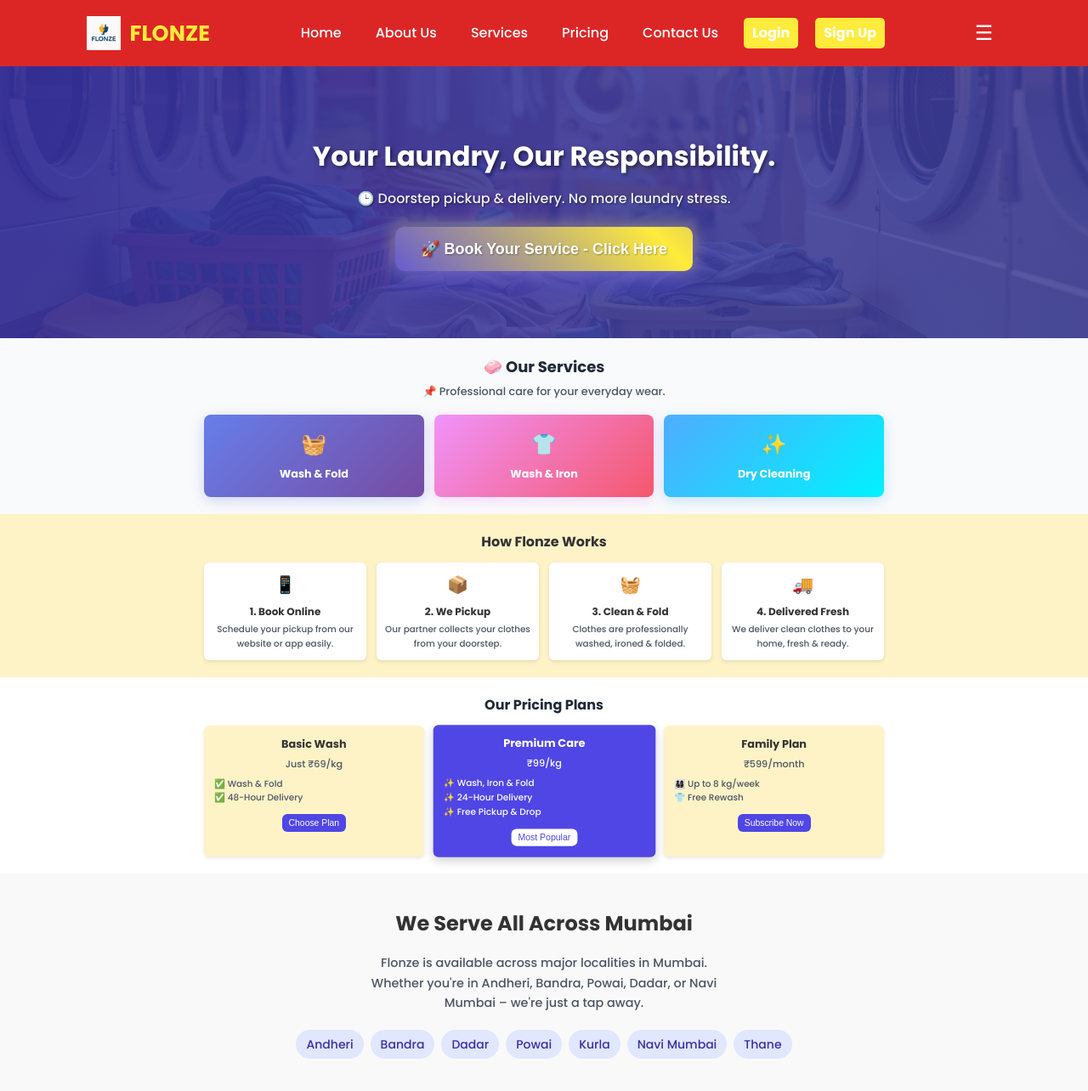
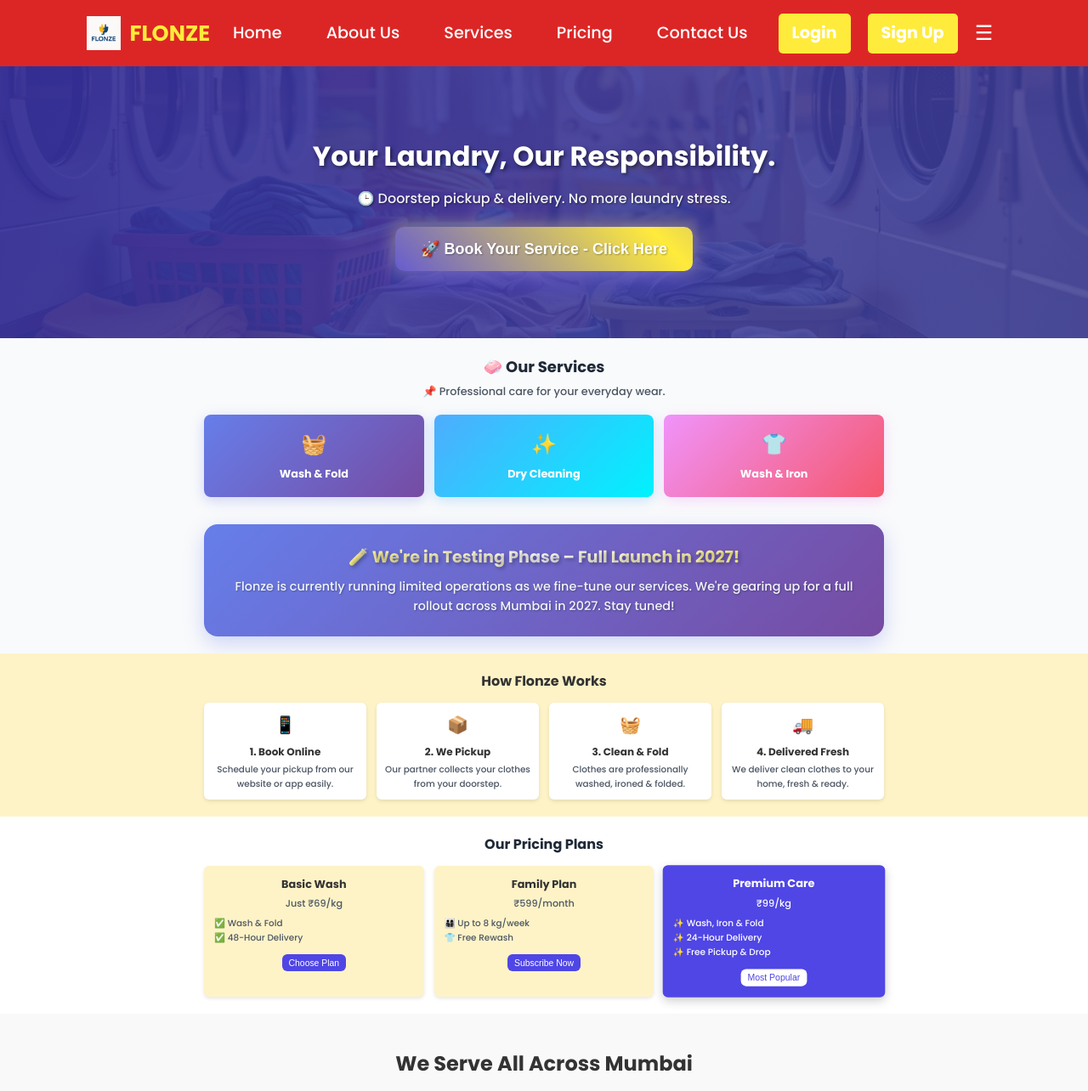
Before and after one commit to Mithunrock/Flonzewebsite, a plain HTML site: page index.html in a window 1280 px wide. Shown: the top 1284 px of the page at 85% size. Drawn offline with Linux system fonts and the light colour scheme.

Commit message:
updated something

```diff
--- a/index.html
+++ b/index.html
@@ -76,8 +76,8 @@
     .desktop-menu a {
       text-decoration: none;
       color: #fff;
-      font-size: 1rem;
-      padding: 0.3125rem 0.625rem;
+      font-size: 1.2rem;
+      padding: 0.5rem 1rem;
       border-radius: 0.3125rem;
     }
 
@@ -124,8 +124,8 @@
     .mobile-menu a {
       text-decoration: none;
       color: #fff !important;
-      font-size: 1rem;
-      padding: 12px 16px;
+      font-size: 1.1rem;
+      padding: 16px 20px;
       border-radius: 6px;
       display: block;
       text-align: center;
@@ -517,16 +517,22 @@
           <h3 style="font-size: 0.8rem; font-weight: 600; margin: 0;">Wash & Fold</h3>
         </div>
 
+        <div style="background: linear-gradient(135deg, #4facfe 0%, #00f2fe 100%); color: #fff; padding: 1rem 0.75rem; border-radius: 0.5rem; box-shadow: 0 4px 15px rgba(79, 172, 254, 0.3);">
+          <div style="font-size: 1.5rem; margin-bottom: 0.375rem;">✨</div>
+          <h3 style="font-size: 0.8rem; font-weight: 600; margin: 0;">Dry Cleaning</h3>
+        </div>
+
         <div style="background: linear-gradient(135deg, #f093fb 0%, #f5576c 100%); color: #fff; padding: 1rem 0.75rem; border-radius: 0.5rem; box-shadow: 0 4px 15px rgba(240, 147, 251, 0.3);">
           <div style="font-size: 1.5rem; margin-bottom: 0.375rem;">👕</div>
           <h3 style="font-size: 0.8rem; font-weight: 600; margin: 0;">Wash & Iron</h3>
         </div>
 
-        <div style="background: linear-gradient(135deg, #4facfe 0%, #00f2fe 100%); color: #fff; padding: 1rem 0.75rem; border-radius: 0.5rem; box-shadow: 0 4px 15px rgba(79, 172, 254, 0.3);">
-          <div style="font-size: 1.5rem; margin-bottom: 0.375rem;">✨</div>
-          <h3 style="font-size: 0.8rem; font-weight: 600; margin: 0;">Dry Cleaning</h3>
-        </div>
+      </div>
 
+      <!-- Stylish text below services -->
+      <div style="margin-top: 2rem; padding: 1.5rem; background: linear-gradient(135deg, #667eea 0%, #764ba2 100%); border-radius: 1rem; box-shadow: 0 8px 25px rgba(102, 126, 234, 0.3);">
+        <p style="font-family: 'Poppins', sans-serif; font-size: 1.2rem; font-weight: 600; color: #fff; text-shadow: 2px 2px 4px rgba(0,0,0,0.3); margin: 0; background: linear-gradient(45deg, #ffeb3b, #fff, #ffeb3b); -webkit-background-clip: text; -webkit-text-fill-color: transparent; background-clip: text;">🧪 We're in Testing Phase – Full Launch in 2027!</p>
+        <p style="font-family: 'Poppins', sans-serif; font-size: 0.9rem; color: #f1f5f9; margin-top: 0.5rem; text-shadow: 1px 1px 2px rgba(0,0,0,0.3);">Flonze is currently running limited operations as we fine-tune our services. We're gearing up for a full rollout across Mumbai in 2027. Stay tuned!</p>
       </div>
     </div>
   </section>
@@ -574,6 +580,15 @@
           </ul>
           <button style="background: #4f46e5; color: #fff; padding: 0.3rem 0.5rem; border-radius: 0.375rem; border: none; cursor: pointer; font-size: 0.65rem;">Choose Plan</button>
         </div>
+        <div style="background: #fef3c7; padding: 0.75rem; border-radius: 0.375rem; box-shadow: 0 2px 4px rgba(0, 0, 0, 0.1);">
+          <h3 style="font-size: 0.8rem; font-weight: 600; margin-bottom: 0.25rem;">Family Plan</h3>
+          <p style="color: #4b5563; margin-bottom: 0.375rem; font-size: 0.7rem;">₹599/month</p>
+          <ul style="color: #4b5563; margin-bottom: 0.375rem; text-align: left; list-style: none; font-size: 0.65rem;">
+            <li>👨‍👩‍👧‍👦 Up to 8 kg/week</li>
+            <li>👕 Free Rewash</li>
+          </ul>
+          <button style="background: #4f46e5; color: #fff; padding: 0.3rem 0.5rem; border-radius: 0.375rem; border: none; cursor: pointer; font-size: 0.65rem;">Subscribe Now</button>
+        </div>
         <div style="background: #4f46e5; color: #fff; padding: 0.75rem; border-radius: 0.375rem; box-shadow: 0 4px 12px rgba(0, 0, 0, 0.2); transform: scale(1.01);">
           <h3 style="font-size: 0.8rem; font-weight: 600; margin-bottom: 0.25rem;">Premium Care</h3>
           <p style="margin-bottom: 0.375rem; font-size: 0.7rem;">₹99/kg</p>
@@ -583,15 +598,6 @@
             <li>✨ Free Pickup & Drop</li>
           </ul>
           <button style="background: #fff; color: #4f46e5; padding: 0.3rem 0.5rem; border-radius: 0.375rem; border: none; cursor: pointer; font-size: 0.65rem;">Most Popular</button>
-        </div>
-        <div style="background: #fef3c7; padding: 0.75rem; border-radius: 0.375rem; box-shadow: 0 2px 4px rgba(0, 0, 0, 0.1);">
-          <h3 style="font-size: 0.8rem; font-weight: 600; margin-bottom: 0.25rem;">Family Plan</h3>
-          <p style="color: #4b5563; margin-bottom: 0.375rem; font-size: 0.7rem;">₹599/month</p>
-          <ul style="color: #4b5563; margin-bottom: 0.375rem; text-align: left; list-style: none; font-size: 0.65rem;">
-            <li>👨‍👩‍👧‍👦 Up to 8 kg/week</li>
-            <li>👕 Free Rewash</li>
-          </ul>
-          <button style="background: #4f46e5; color: #fff; padding: 0.3rem 0.5rem; border-radius: 0.375rem; border: none; cursor: pointer; font-size: 0.65rem;">Subscribe Now</button>
         </div>
       </div>
     </div>
```
